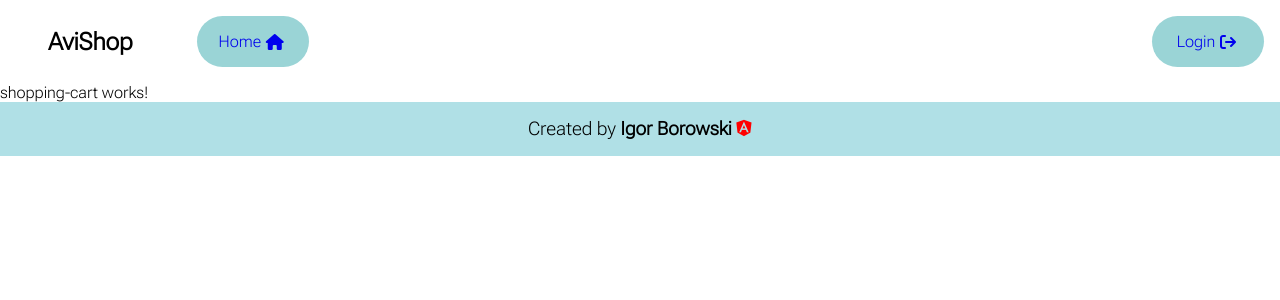
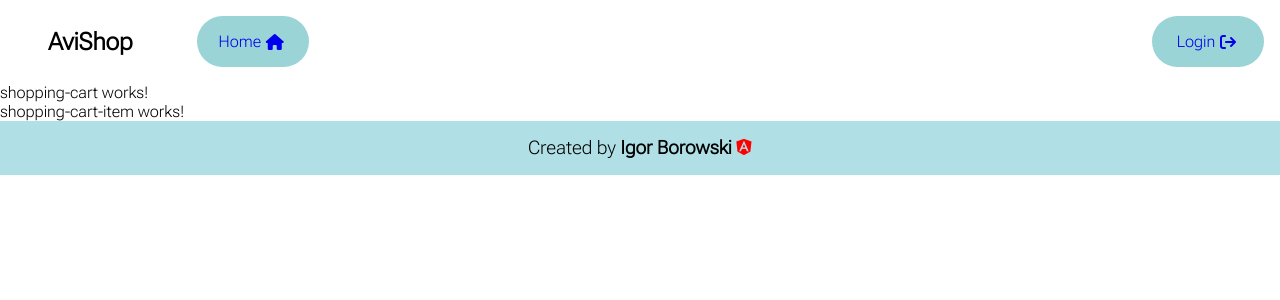
Before and after one commit to igobor94/AviShop, an Angular app: page /shopping-cart in a window 1280 px wide. Shown: the top 300 px of the page. Built offline with nearby package versions, Linux system fonts and the light colour scheme; what ngx-pagination would draw is missing.

Commit message:
chaining shopping cart components together

```diff
--- a/src/app/shopping-cart/components/shopping-cart-item/shopping-cart-item.component.ts
+++ b/src/app/shopping-cart/components/shopping-cart-item/shopping-cart-item.component.ts
@@ -1,7 +1,7 @@
 import { Component, OnInit } from '@angular/core';
 
 @Component({
-  selector: 'app-shopping-cart-item',
+  selector: '[shopping-cart-item]',
   templateUrl: './shopping-cart-item.component.html',
   styleUrls: ['./shopping-cart-item.component.scss']
 })
--- a/src/app/shopping-cart/components/shopping-cart-list/shopping-cart-list.component.html
+++ b/src/app/shopping-cart/components/shopping-cart-list/shopping-cart-list.component.html
@@ -1 +1 @@
-<p>shopping-cart-list works!</p>
+<li shopping-cart-item></li>
--- a/src/app/shopping-cart/components/shopping-cart-list/shopping-cart-list.component.ts
+++ b/src/app/shopping-cart/components/shopping-cart-list/shopping-cart-list.component.ts
@@ -1,7 +1,7 @@
 import { Component, OnInit } from '@angular/core';
 
 @Component({
-  selector: 'app-shopping-cart-list',
+  selector: '[shopping-cart-list]',
   templateUrl: './shopping-cart-list.component.html',
   styleUrls: ['./shopping-cart-list.component.scss']
 })
--- a/src/app/shopping-cart/components/shopping-cart/shopping-cart.component.html
+++ b/src/app/shopping-cart/components/shopping-cart/shopping-cart.component.html
@@ -1 +1,4 @@
 <p>shopping-cart works!</p>
+<div>
+    <ul shopping-cart-list></ul>
+</div>
--- a/src/app/shopping-cart/components/shopping-cart/shopping-cart.component.ts
+++ b/src/app/shopping-cart/components/shopping-cart/shopping-cart.component.ts
@@ -1,7 +1,7 @@
 import { Component, OnInit } from '@angular/core';
 
 @Component({
-  selector: 'app-shopping-cart',
+  selector: '[shopping-cart]',
   templateUrl: './shopping-cart.component.html',
   styleUrls: ['./shopping-cart.component.scss']
 })
```
